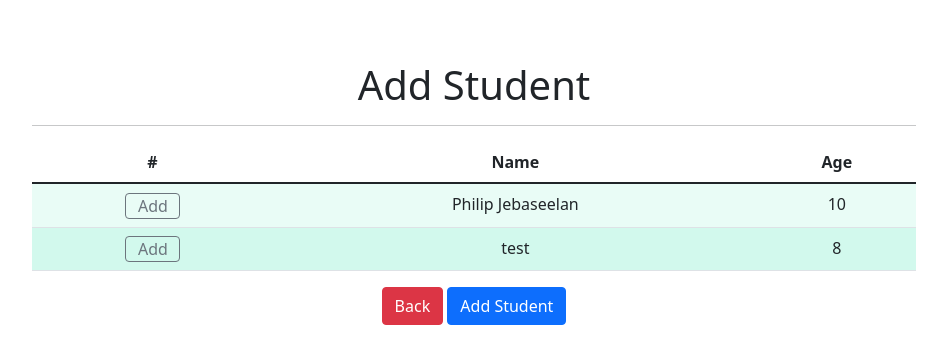
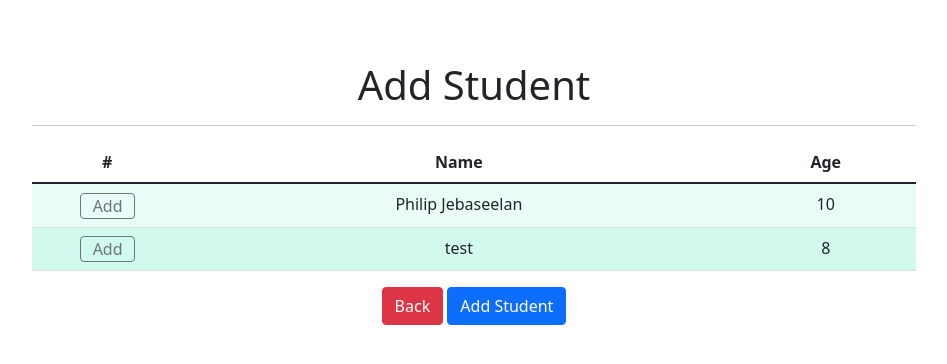
Before and after one commit to philipjebaseelan/attendance, a Flask app: page /add_student_class/1 in a window 1280 px wide. Shown: the part 67-431 px from the top of the page, without its empty margins (166-1113 px from the left). Run offline with Flask 2, Linux system fonts and the light colour scheme; a user stored in the database is signed in; data comes from the database, SQL or seed files in the repository.

Commit message:
Changed the width of column of table at add student to class page

```diff
--- a/templates/add-student-class.html
+++ b/templates/add-student-class.html
@@ -10,7 +10,11 @@
                 <thead>
                         <tr>
                                 {% for header in headers %}
+                                    {% if header == "#" %}
+                                      <th id="header" style="width:17%">{{header}}</th>
+                                    {% else %}
                                       <th id="header"> {{ header }} </th>
+                                    {% endif %}
                                 {% endfor %}
                         </tr>
                 </thead>
```
